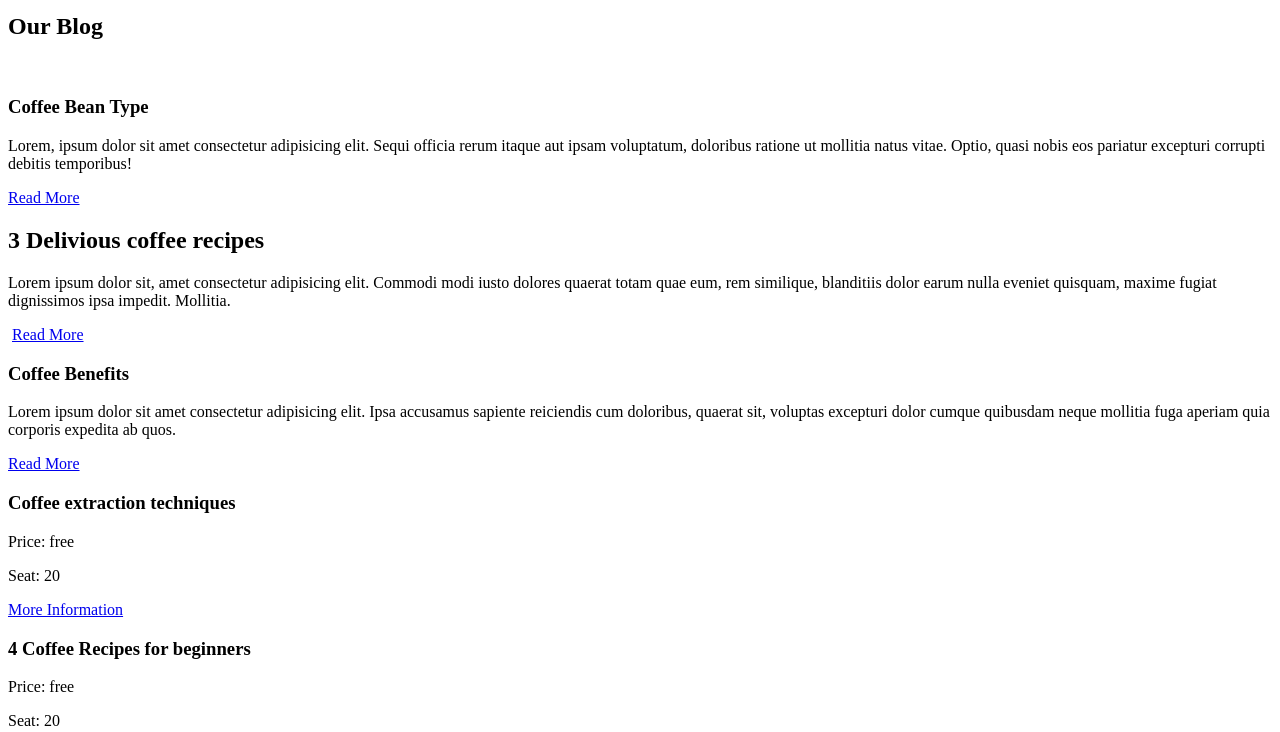
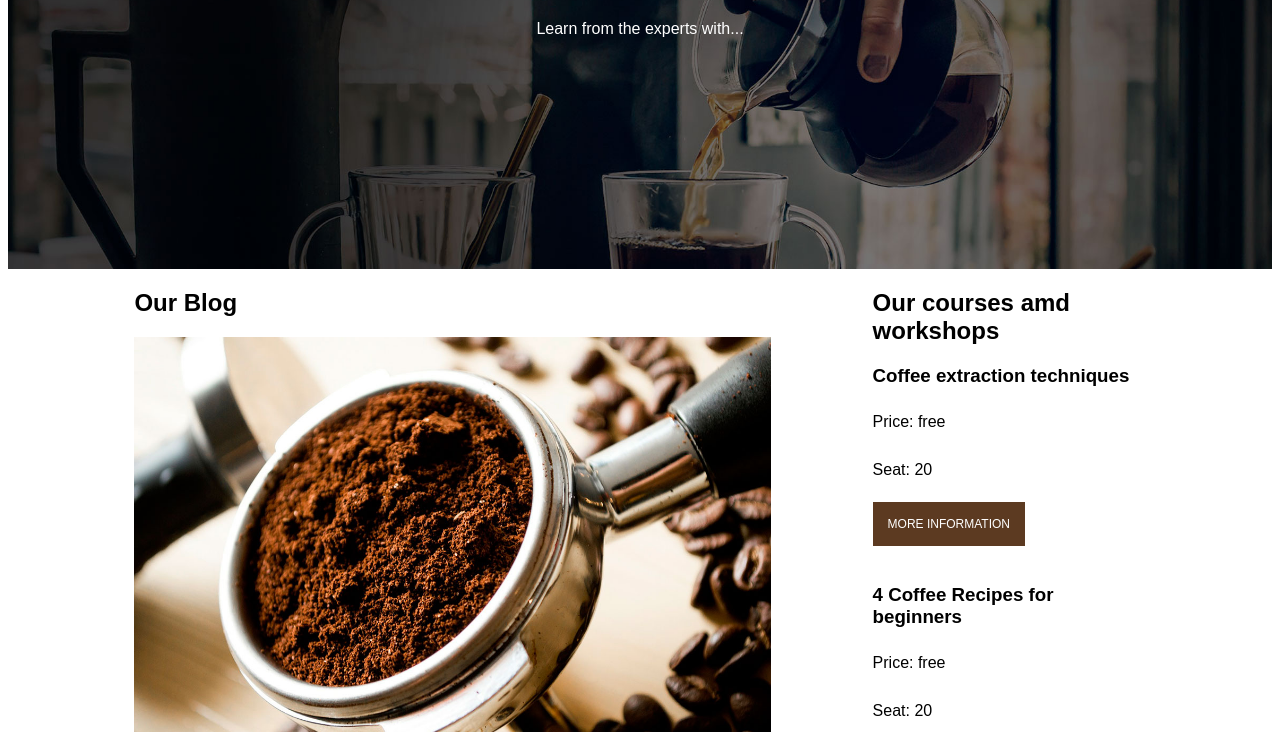
Before and after one commit to ThomasLawson1121/CoffeeBlog-ch63, a plain HTML site: page index.html in a window 1280 px wide. Shown: the part 139-871 px from the top of the page. Drawn offline with Linux system fonts and the light colour scheme.

Commit message:
Add files via upload

```diff
--- a/index.html
+++ b/index.html
@@ -8,45 +8,56 @@
 </head>
 <body>
     <header>
+        <div class="navigation-bar">
             <h1>Coffee Blog</h1>
+            <nav>
+                <a href="#">About</a>
+                <a href="#">Courses</a>
+                <a href="#">Contact</a>
+            </nav>
+        </div>
+
+
         <p>Coffee blog with tips and courses</p>
         <p>Learn from the experts with...</p>
     </header>
-    <main class="container">
+    <main class="main-flex container">
+        <section class="blog-container">
              <h2>Our Blog</h2>
               <div>
                  <img src="./img/blog1.jpg" alt="">
                  <h3>Coffee Bean Type</h3>
                  <p>Lorem, ipsum dolor sit amet consectetur adipisicing elit. Sequi officia rerum itaque aut ipsam voluptatum, doloribus ratione ut mollitia natus vitae. Optio, quasi nobis eos pariatur excepturi corrupti debitis temporibus!</p>
-            <a class="btn-read" href="#">Read More</a>
+                 <a class="btn btn-read" href="#">Read More</a>
              </div>
              <div>
-            <h2> 3 Delivious coffee recipes </h2>
-
+                 <img src="./img/blog2.jpg" alt="">
+                 <h3> 3 Delivious coffee recipes </h3>
                  <p>Lorem ipsum dolor sit, amet consectetur adipisicing elit. Commodi modi iusto dolores quaerat totam quae eum, rem similique, blanditiis dolor earum nulla eveniet quisquam, maxime fugiat dignissimos ipsa impedit. Mollitia.</p>
-            <img src="./img/blog3.jpg" alt="">
-            <a class="btn-read" href="#">Read More</a>
+                 <a class="btn btn-read" href="#">Read More</a>
              </div>
              <div>
+                <img src="./img/blog3.jpg" alt="">
                 <h3> Coffee Benefits</h3>
                 <p> Lorem ipsum dolor sit amet consectetur adipisicing elit. Ipsa accusamus sapiente reiciendis cum doloribus, quaerat sit, voluptas excepturi dolor cumque quibusdam neque mollitia fuga aperiam quia corporis expedita ab quos.</p>
-            <a class="btn-read" href="#">Read More</a>
+                <a class="btn btn-read" href="#">Read More</a>
+             </div>
+        </section>
+        <section class="course-container">
+            <h2>Our courses amd workshops</h2>
+            <div>
+                <h3>Coffee extraction techniques</h3>
+                <p>Price: free</p>
+                <p>Seat: 20</p>
+                <a class="btn btn-info" href="#">More Information</a>
             </div>
             <div>
-            <h3>Coffee extraction techniques</h3>
-            <p> Price: free</p>
+                <h3>4 Coffee Recipes for beginners</h3>
+                <p>Price: free</p>
                 <p>Seat: 20</p>
-            <a class=".btn-read btn-read-brown" href="#">More Information</a>
+                <a class="btn btn-info" href="#">More Information</a>
             </div>
-
-        <div>
-            <h3>4 Coffee Recipes for beginners</h3>
-            <p> Price: free</p>
-            <p>Seat: 20</p>
-            <a class=".btn-read btn-read-brown" href="#">More Information</a>
-        </div>
-
-        </main>
+        </section>
 
 
     </main>
--- /dev/null
+++ b/mystyle.css
@@ -0,0 +1,69 @@
+/*global*/
+body{
+    font-family: Arial;
+}
+p{
+    line-height: 2;
+}
+img{
+    max-width: 100%;
+}
+a{
+    color: white;
+    text-decoration: none;
+}
+/*utility*/
+.container{
+    width: 80%;
+    margin-left: auto;
+    margin-right: auto;
+}
+.btn{
+    display: inline-block;
+    text-transform: uppercase;
+    text-decoration: none;
+    font-size: 12px;
+    padding: 15px;
+    margin-bottom: 20px;
+}
+.btn-read{
+    background-color: black;
+    color:white;
+}
+
+.btn-info {
+    background-color: #5C3A21;
+    color:white;
+}
+
+    /*header*/
+header{
+    background-image: url(./img/banner.jpg);
+    background-size: cover;
+    height: 400px;
+    color: white;
+    text-align: center;
+}
+.navigation-bar{
+    display: flex;
+    justify-content: space-around; /*Horizontal*/
+    align-items: center; /*Vertical*/
+}
+/*main*/
+
+.main-flex{
+    display: flex;
+    justify-content: center;
+}
+.blog-container{
+    width: 70%;
+    margin-right: 10%;
+}
+.course-container{
+    width: 30%;
+}
+.about-bar{
+     display: flex;
+    flex-direction: row;
+    justify-content: space-evenly;
+}
```
Also changed, not shown: about.html (added, +31 -0 lines), img/banner.jpg (added), img/blog1.jpg (added), img/blog2.jpg (added), img/blog3.jpg (added), img/contact.jpg (added), img/course1.jpg (added), img/course2.jpg (added), img/course3.jpg (added), img/us.jpg (added). Lines whose indentation alone changed are shown as unchanged.
